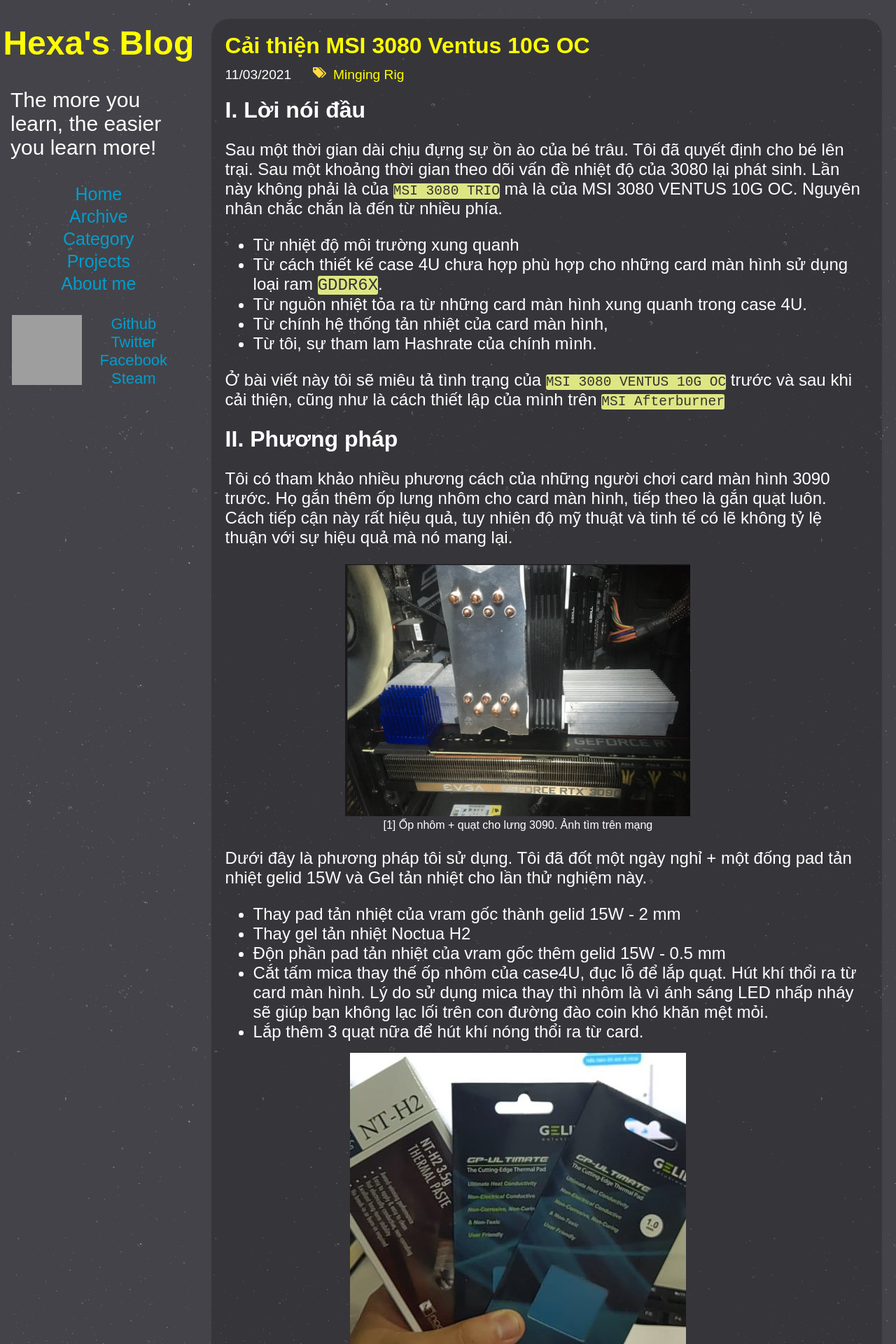
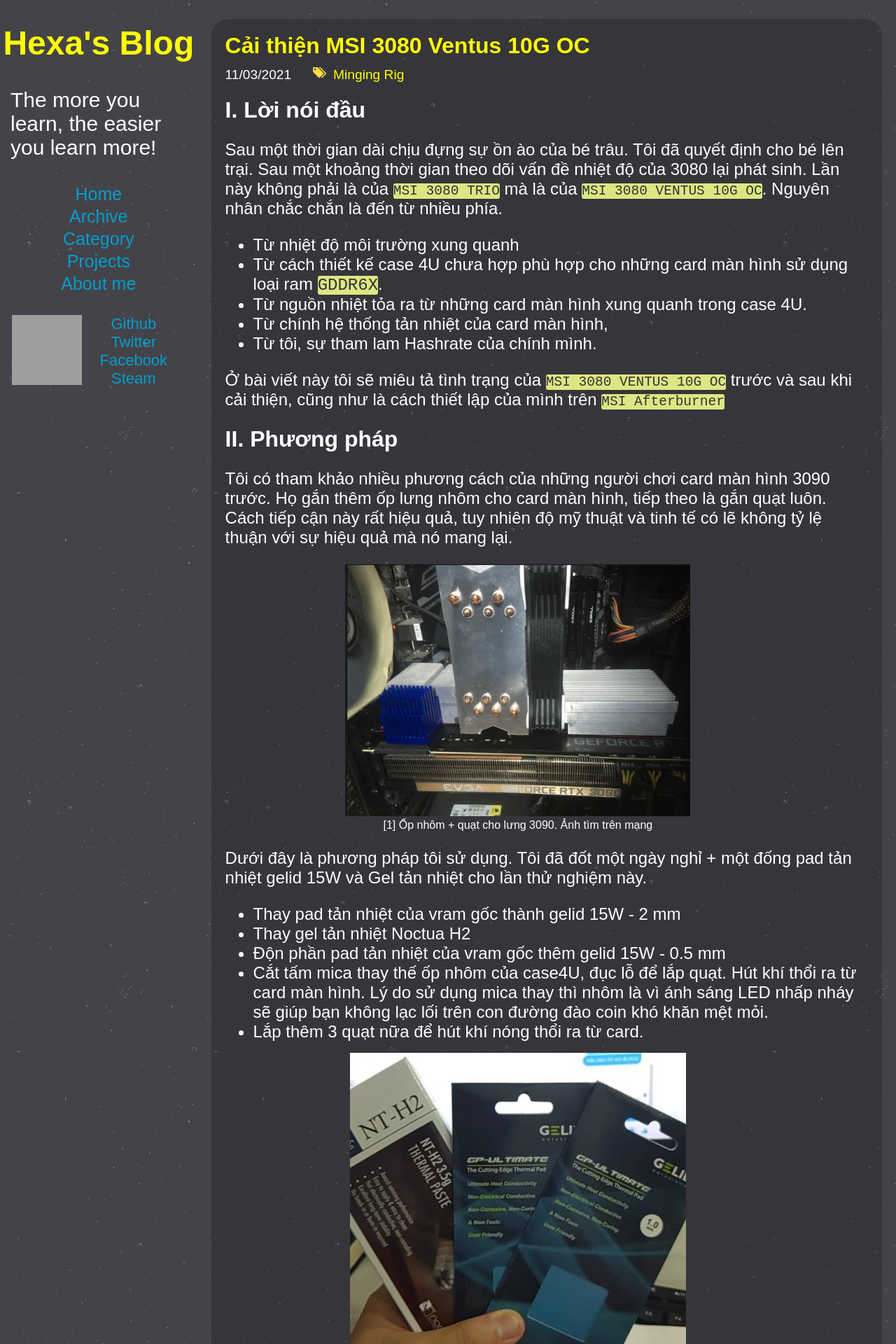
Before and after one commit to nguyenvinhlinh/nguyenvinhlinh.github.io, a Jekyll site: the page built from _posts/2021-03-10-Cải-thiện-MSI-3080-Ventus-10G-OC.md, in a window 1280 px wide. Shown: the top 1920 px of the page at 70% size. Built offline with Jekyll 4.4.1, drawn with Linux system fonts in a browser that asks for light colours; grey boxes are pictures that could not be loaded.

```diff
--- a/_posts/2021-03-10-Cải-thiện-MSI-3080-Ventus-10G-OC.md
+++ b/_posts/2021-03-10-Cải-thiện-MSI-3080-Ventus-10G-OC.md
@@ -10,7 +10,8 @@ categories:
 ---
 # I. Lời nói đầu
 
-Sau một thời gian dài chịu đựng sự ồn ào của bé trâu. Tôi đã quyết định cho bé lên trại. Sau một khoảng thời gian theo dõi vấn đề nhiệt độ của 3080 lại phát sinh. Lần này không phải là của `MSI 3080 TRIO` mà là của MSI 3080 VENTUS 10G OC. Nguyên nhân chắc chắn là đến từ nhiều phía.
+Sau một thời gian dài chịu đựng sự ồn ào của bé trâu. Tôi đã quyết định cho bé lên trại. Sau một khoảng thời gian theo dõi vấn đề nhiệt độ của 3080 lại phát sinh.
+Lần này không phải là của `MSI 3080 TRIO` mà là của `MSI 3080 VENTUS 10G OC`. Nguyên nhân chắc chắn là đến từ nhiều phía.
 
 - Từ nhiệt độ môi trường xung quanh
 - Từ cách thiết kế case 4U chưa hợp phù hợp cho những card màn hình sử dụng loại ram `GDDR6X`.
```
